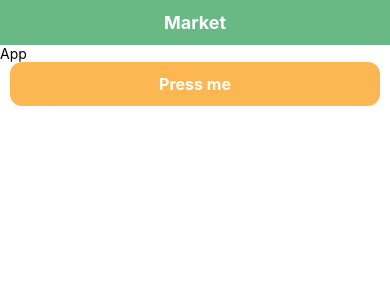
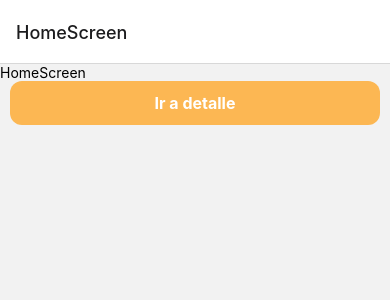
Before and after one commit to guadalavila/grocery-market-app-rn, a React Native app: screen /HomeScreen in a window 390 px wide. Shown: the top 300 px of the page. Built offline with nearby package versions, Linux system fonts and the light colour scheme.

Commit message:
add config to react Navigation

```diff
--- a/App.tsx
+++ b/App.tsx
@@ -1,15 +1,20 @@
-import { StyleSheet, Text, View } from 'react-native';
+import { StyleSheet } from 'react-native';
 import React from 'react';
-import Header from './src/components/Header';
-import ButtonPrimary from './src/components/ButtonPrimary';
+import { NavigationContainer } from '@react-navigation/native';
+import { createNativeStackNavigator } from '@react-navigation/native-stack';
+import HomeScreen from './src/screens/HomeScreen';
+import DetailScreen from './src/screens/DetailScreen';
+
+const Stack = createNativeStackNavigator();
 
 const App = () => {
     return (
-        <View>
-            <Header text='Market' />
-            <Text>App</Text>
-            <ButtonPrimary label='Press me' onPress={() => {}} />
-        </View>
+        <NavigationContainer>
+            <Stack.Navigator initialRouteName='HomeScreen'>
+                <Stack.Screen name='HomeScreen' component={HomeScreen} />
+                <Stack.Screen name='DetailScreen' component={DetailScreen} />
+            </Stack.Navigator>
+        </NavigationContainer>
     );
 };
 
--- a/package.json
+++ b/package.json
@@ -10,8 +10,12 @@
     "lint": "eslint . --ext .js,.jsx,.ts,.tsx"
   },
   "dependencies": {
+    "@react-navigation/native": "^6.1.2",
+    "@react-navigation/native-stack": "^6.9.8",
     "react": "18.1.0",
-    "react-native": "0.70.6"
+    "react-native": "0.70.6",
+    "react-native-safe-area-context": "^4.4.1",
+    "react-native-screens": "^3.18.2"
   },
   "devDependencies": {
     "@babel/core": "^7.12.9",
--- /dev/null
+++ b/src/screens/DetailScreen.tsx
@@ -0,0 +1,14 @@
+import React from 'react';
+import { StyleSheet, Text, View } from 'react-native';
+
+const DetailScreen = () => {
+    return (
+        <View>
+            <Text>DetailScreen</Text>
+        </View>
+    );
+};
+
+export default DetailScreen;
+
+const styles = StyleSheet.create({});
--- /dev/null
+++ b/src/screens/HomeScreen.tsx
@@ -0,0 +1,16 @@
+import React from 'react';
+import { StyleSheet, Text, View } from 'react-native';
+import ButtonPrimary from '../components/ButtonPrimary';
+
+const HomeScreen = ({ navigation }) => {
+    return (
+        <View>
+            <Text>HomeScreen</Text>
+            <ButtonPrimary label='Ir a detalle' onPress={() => navigation.navigate('DetailScreen')} />
+        </View>
+    );
+};
+
+export default HomeScreen;
+
+const styles = StyleSheet.create({});
```
Also changed, not shown: 1 other file (tests, documents, lock files or other folders).
